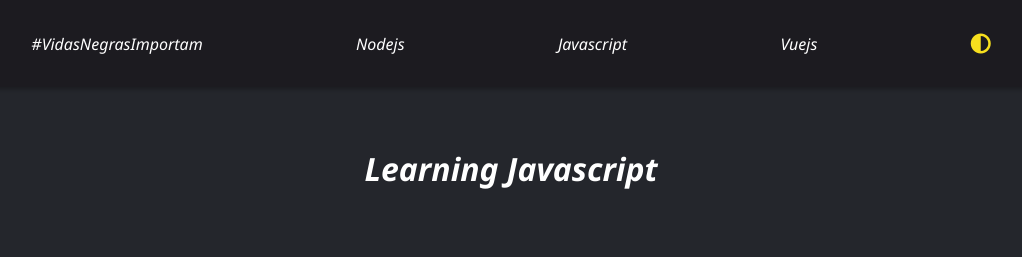
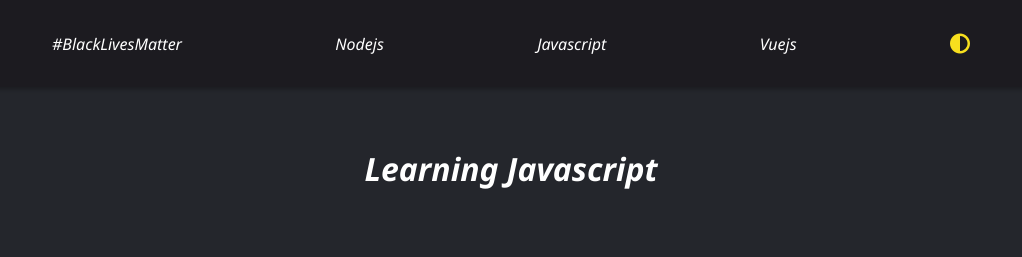
Before and after one commit to EmanuelJoseCandido/Estudos, a website: page index.html in a window 1280 px wide. Shown: the top 257 px of the page, without its empty margins (129-1151 px from the left). Drawn offline with Linux system fonts and the light colour scheme.

Commit message:
Change slogam.

```diff
--- a/index.html
+++ b/index.html
@@ -16,7 +16,7 @@
 <body>
     <header>
         <div class="slogan">
-            <p>#VidasNegrasImportam</p>
+            <p>#BlackLivesMatter</p>
         </div>
 
         <div class="item-menu">
```
